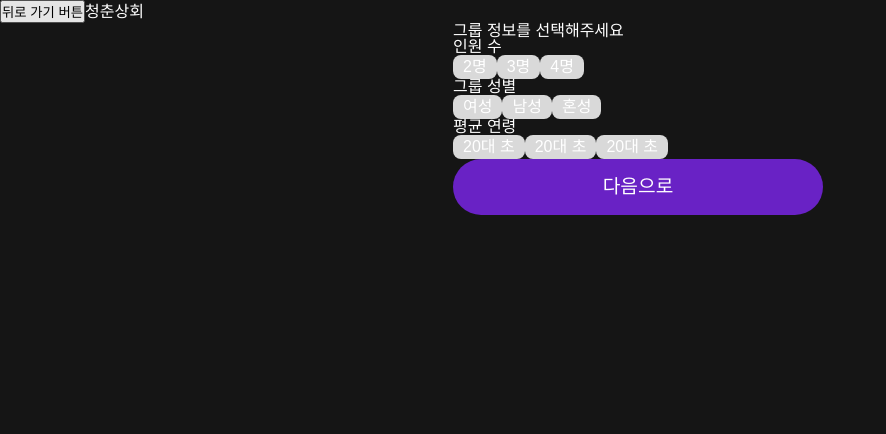
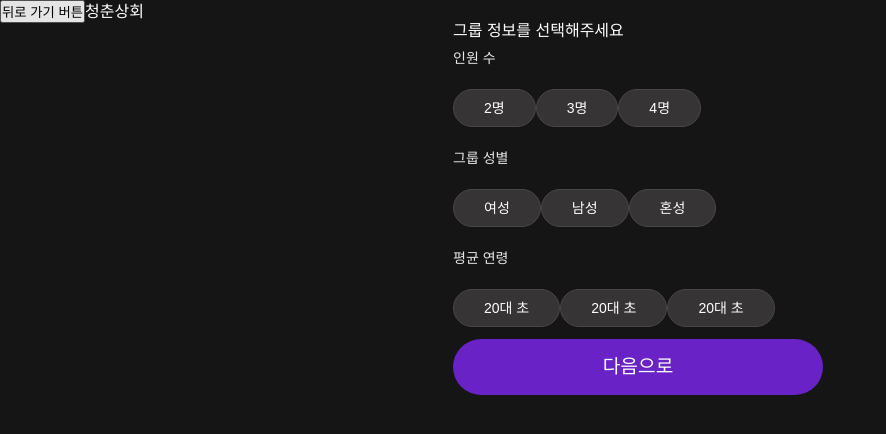
Before and after one commit to bobob0311/Youth_adults, a Next.js app: page /step2 in a window 1280 px wide. Shown: the top 434 px of the page, without its empty margins (0-886 px from the left). Built offline with nearby package versions, Linux system fonts and the light colour scheme.

Commit message:
checkbutton location 클릭 시 변경 및 list button 크기 조절

```diff
--- a/components/button/CheckButtons.module.scss
+++ b/components/button/CheckButtons.module.scss
@@ -1,16 +1,41 @@
 .btn{
     all:unset;
     cursor: pointer;
-    width: auto;
-    padding-inline: 10px;
-    padding-top:4px;
-    padding-bottom: 4px;
+    padding-inline: 30px;
+    height: 36px;
     color: var(--text-btn);
-    background-color: var(--black);
-    border-radius: 8px;
+    background-color: var(--selection);
+    border-radius: 22px;
+    border: 1px solid var(--border);
+}
+
+.wrapper{
+    height: 100px;
+    display: flex;
+    flex-direction: column;
+    justify-content: space-around;
+    @include mixin.textLabel();
+}
+
+.btnContainer{
+
 }
 
 .selected{
     background-color: var(--purple-400);
     border-color: var(--purple-100);
 }
+
+.locationImg{
+    width: 180px;
+    height: 180px;
+    border-radius: 15px;
+}
+
+.imgSelected{
+    border: 2px solid var(--purple-400);
+}
+
+.imgBtn{
+    all : unset;
+}
--- a/components/button/CheckButtons.tsx
+++ b/components/button/CheckButtons.tsx
@@ -27,7 +27,6 @@ export default function CheckButton(props: PropsState) {
     const [selectedIndex, setSelectedIndex] = useState<number>(-1);
 
     // selectedIndex가 -1이 아니면 true를 위로 넘길 수 있게 로직설정
-    // 선택된게 다시 선택될 경우 지울 수 있게?
 
     const handleClick = (index: number) => {
         if (selectedIndex == index) {
@@ -43,8 +42,10 @@ export default function CheckButton(props: PropsState) {
     if (info.type === "label") {
         const { label, checkList } = info;
 
-        content = <div>
-            <div>{label}</div>
+        content =
+            <label className={styles.wrapper}>
+                {label}
+                <div className={styles.btnContainer}>
                     {checkList.map((item, idx) => (
                         <button
                             key={idx}
@@ -55,18 +56,23 @@ export default function CheckButton(props: PropsState) {
                         </button>
                     ))}
                 </div>
+            </label>
+
     } else {
         const { checkList } = info;
 
         content = <div>
             {
                 checkList.map((item, idx) => (
-                    <button
+                    <button className={styles.imgBtn}
                         key={item.title}
                         onClick={() => handleClick(idx)}
                     >
-                        <h2>{item.title}</h2>
-                        <img src={item.url}></img>
+                        <img
+                            className={`${styles.locationImg} ${idx === selectedIndex ? styles.imgSelected :""}`}
+                            src={item.url}
+                            alt={item.title}
+                        />
                     </button>
                 ))
             }
```
Lines whose indentation alone changed are shown as unchanged.
